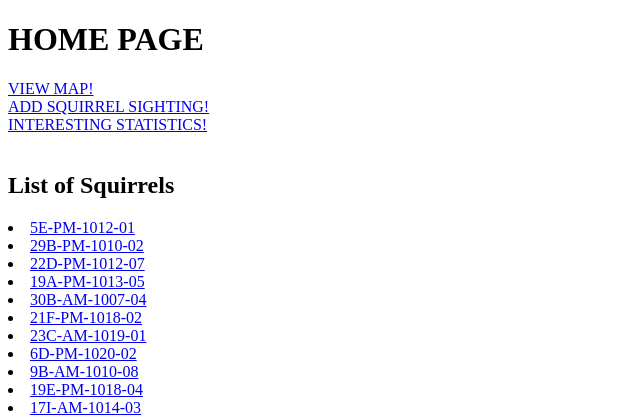
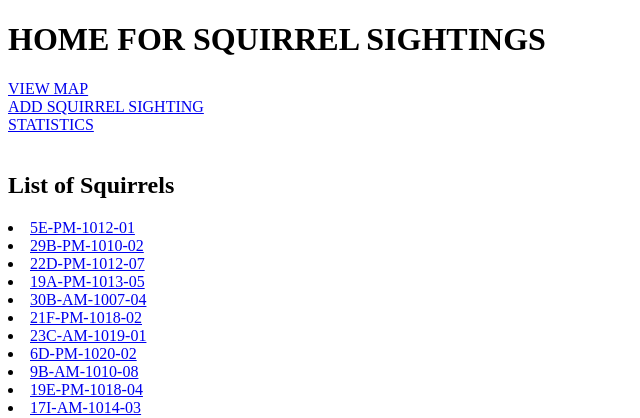
Before and after one commit to xiaojin201908/squirrel2, a Django app: page /sightings/ in a window 1280 px wide. Shown: the top 418 px of the page, without its empty margins (0-640 px from the left). Run offline with Django 3.2, Linux system fonts and the light colour scheme; data comes from the database, SQL or seed files in the repository.

Commit message:
Update all_list.html

```diff
--- a/sightings/templates/sightings/all_list.html
+++ b/sightings/templates/sightings/all_list.html
@@ -1,12 +1,12 @@
 <!DOCTYPE html>
 <html>
 
-<title>Home Page: Squirrel List</title>
 
-<h1> HOME PAGE </h1>
-<a href = "/map/">VIEW MAP! </a><br>
-<a href = "add/">ADD SQUIRREL SIGHTING! </a><br>
-<a href ="stats/"> INTERESTING STATISTICS! </a><br>
+
+<h1> HOME FOR SQUIRREL SIGHTINGS </h1>
+<a href = "/map/">VIEW MAP </a><br>
+<a href = "add/">ADD SQUIRREL SIGHTING </a><br>
+<a href ="stats/"> STATISTICS </a><br>
 </br>
 
 <h2> List of Squirrels </h2>
```
